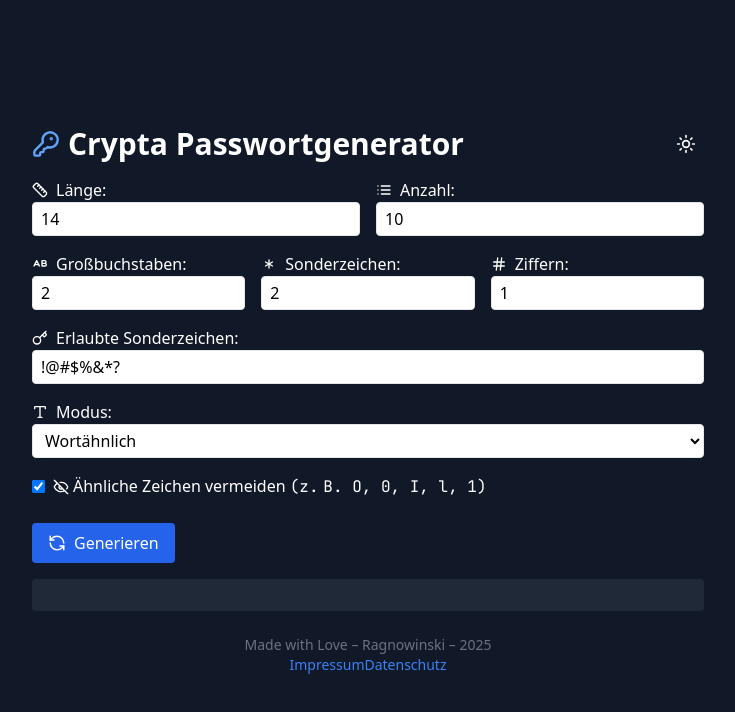
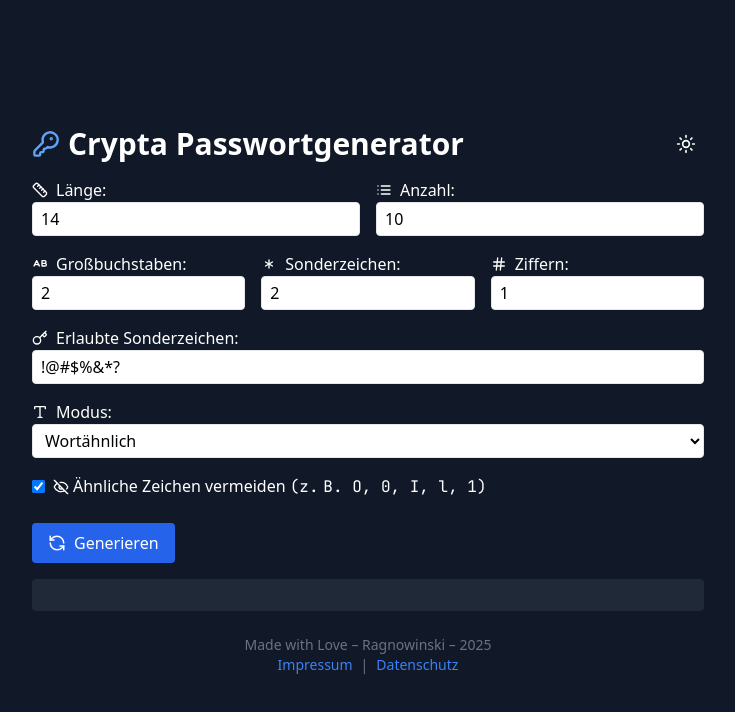
Before and after one commit to Ragnowinski/crypta, a React (Vite) app: page / in a window 1280 px wide. Shown: the top 712 px of the page, without its empty margins (272-1007 px from the left). Built offline with nearby package versions, Linux system fonts and the light colour scheme.

Commit message:
Fix: Darkmode

```diff
--- a/src/App.jsx
+++ b/src/App.jsx
@@ -2,9 +2,11 @@ import React from 'react';
 import { BrowserRouter as Router, Routes, Route } from 'react-router-dom';
 import PasswordGenerator from './components/PasswordGenerator';
 import Impressum from './components/Impressum';
-import Datenschutz from './components/Datenschutz';
+import Datenschutz from './components/datenschutz';
 
-const App = () => (
+const App = () => {
+  return (
+    <div className="dark">
       <Router>
         <Routes>
           <Route path="/" element={<PasswordGenerator />} />
@@ -12,6 +14,8 @@ const App = () => (
           <Route path="/datenschutz" element={<Datenschutz />} />
         </Routes>
       </Router>
+    </div>
   );
+};
 
 export default App;
--- a/src/components/PasswordGenerator.jsx
+++ b/src/components/PasswordGenerator.jsx
@@ -130,6 +130,7 @@ const PasswordGenerator = () => {
           <div>
             Made with Love – Ragnowinski – {new Date().getFullYear()}<br />
             <Link to="/impressum" className="text-blue-500 dark:text-blue-400 hover:underline">Impressum</Link>
+            <span className="mx-2">|</span>
             <Link to="/datenschutz" className="text-blue-500 dark:text-blue-400 hover:underline">Datenschutz</Link>
           </div>
         </footer>
```
Lines whose indentation alone changed are shown as unchanged.
